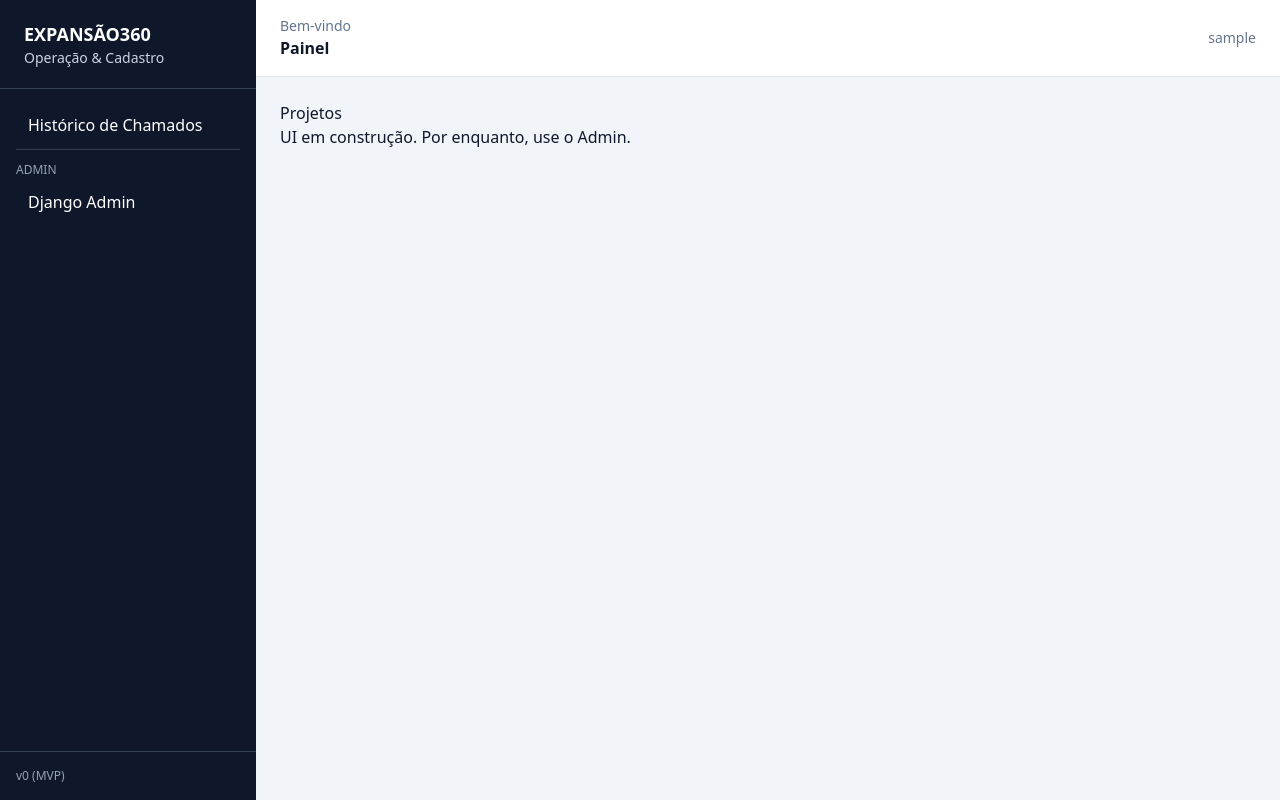
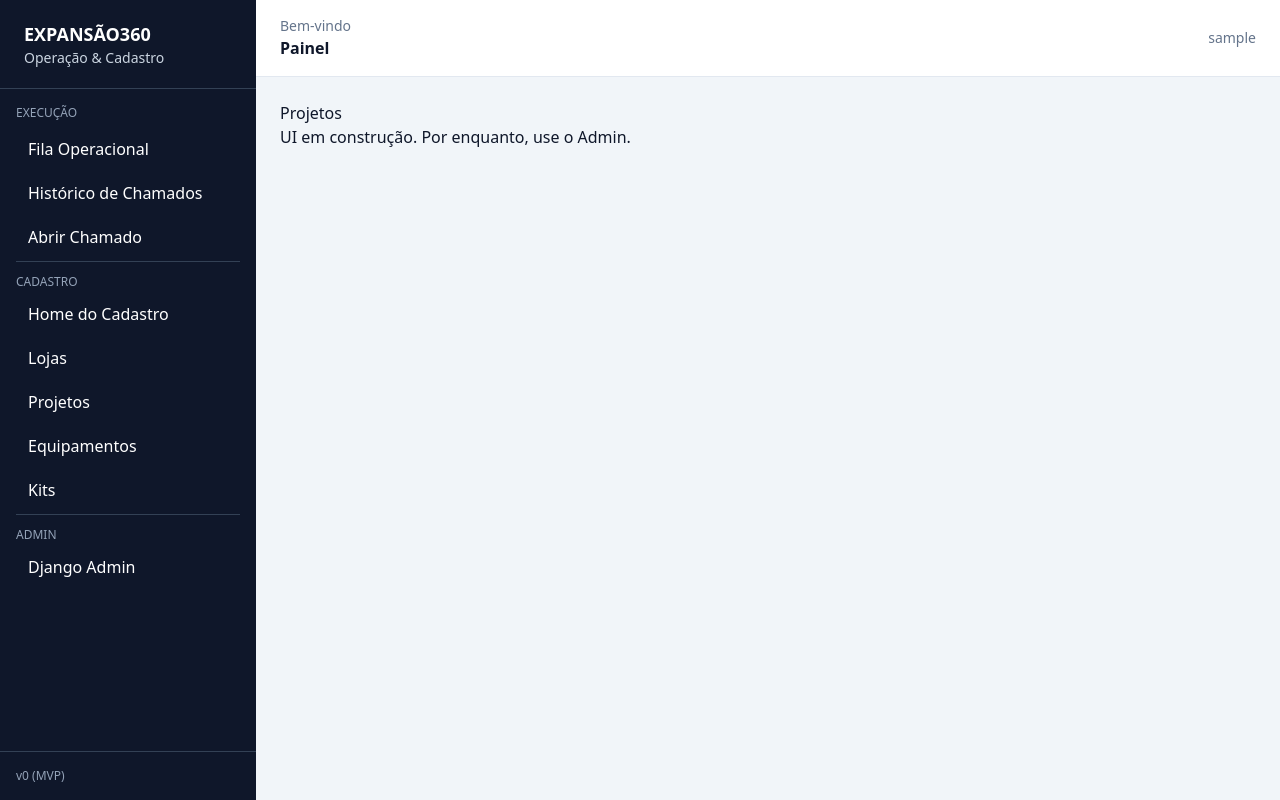
Before and after one commit to JonasFarias93/expansao360, a Django app: page /cadastro/equipamentos/ in a window 1280 px wide. Run offline with Django 5.2, Linux system fonts and the light colour scheme; the visitor is signed in with stand-in values (Sample User, id 1); some libraries are stand-ins or nearby versions.

Commit message:
chore(ui): ajusta sidebar com rotas de cadastro e execucao

```diff
--- a/web/templates/partials/_sidebar.html
+++ b/web/templates/partials/_sidebar.html
@@ -5,11 +5,74 @@
   </div>
 
   <nav class="p-4 space-y-1">
+    <div class="text-xs uppercase text-slate-400 mb-2">Execução</div>
+
     <a
-      href="/execucao/historico/"
-      class="block px-3 py-2 rounded-lg hover:bg-slate-800"
+      href="{% url 'execucao:fila' %}"
+      class="block px-3 py-2 rounded-lg hover:bg-slate-800 transition-colors
+             {% if request.resolver_match.namespace == 'execucao' and request.resolver_match.url_name == 'fila' %}bg-slate-800{% endif %}"
+    >
+      Fila Operacional
+    </a>
+
+    <a
+      href="{% url 'execucao:historico' %}"
+      class="block px-3 py-2 rounded-lg hover:bg-slate-800 transition-colors
+             {% if request.resolver_match.namespace == 'execucao' and request.resolver_match.url_name == 'historico' %}bg-slate-800{% endif %}"
     >
       Histórico de Chamados
+    </a>
+
+    <a
+      href="{% url 'execucao:chamado_create' %}"
+      class="block px-3 py-2 rounded-lg hover:bg-slate-800 transition-colors
+             {% if request.resolver_match.namespace == 'execucao' and request.resolver_match.url_name == 'chamado_create' %}bg-slate-800{% endif %}"
+    >
+      Abrir Chamado
+    </a>
+
+    <div class="pt-3 mt-3 border-t border-slate-700 text-xs uppercase text-slate-400">
+      Cadastro
+    </div>
+
+    <a
+      href="{% url 'registry:home' %}"
+      class="block px-3 py-2 rounded-lg hover:bg-slate-800 transition-colors
+             {% if request.resolver_match.namespace == 'registry' and request.resolver_match.url_name == 'home' %}bg-slate-800{% endif %}"
+    >
+      Home do Cadastro
+    </a>
+
+    <a
+      href="{% url 'registry:loja_list' %}"
+      class="block px-3 py-2 rounded-lg hover:bg-slate-800 transition-colors
+             {% if request.resolver_match.namespace == 'registry' and request.resolver_match.url_name == 'loja_list' %}bg-slate-800{% endif %}"
+    >
+      Lojas
+    </a>
+
+    <a
+      href="{% url 'registry:projeto_list' %}"
+      class="block px-3 py-2 rounded-lg hover:bg-slate-800 transition-colors
+             {% if request.resolver_match.namespace == 'registry' and request.resolver_match.url_name == 'projeto_list' %}bg-slate-800{% endif %}"
+    >
+      Projetos
+    </a>
+
+    <a
+      href="{% url 'registry:equipamento_list' %}"
+      class="block px-3 py-2 rounded-lg hover:bg-slate-800 transition-colors
+             {% if request.resolver_match.namespace == 'registry' and request.resolver_match.url_name == 'equipamento_list' %}bg-slate-800{% endif %}"
+    >
+      Equipamentos
+    </a>
+
+    <a
+      href="{% url 'registry:kit_list' %}"
+      class="block px-3 py-2 rounded-lg hover:bg-slate-800 transition-colors
+             {% if request.resolver_match.namespace == 'registry' and request.resolver_match.url_name == 'kit_list' %}bg-slate-800{% endif %}"
+    >
+      Kits
     </a>
 
     <div class="pt-3 mt-3 border-t border-slate-700 text-xs uppercase text-slate-400">
@@ -18,7 +81,7 @@
 
     <a
       href="/admin/"
-      class="block px-3 py-2 rounded-lg hover:bg-slate-800"
+      class="block px-3 py-2 rounded-lg hover:bg-slate-800 transition-colors"
     >
       Django Admin
     </a>
```
